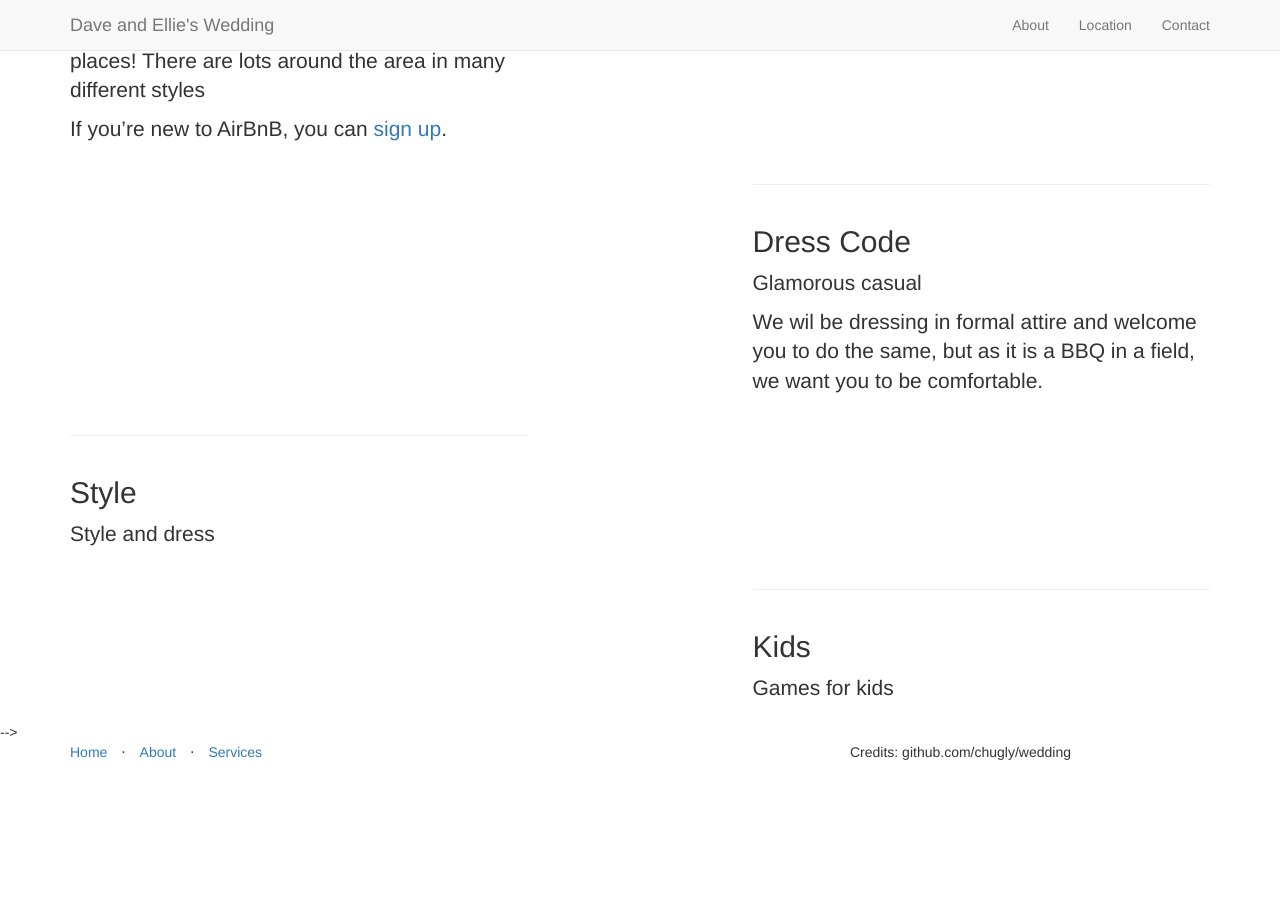
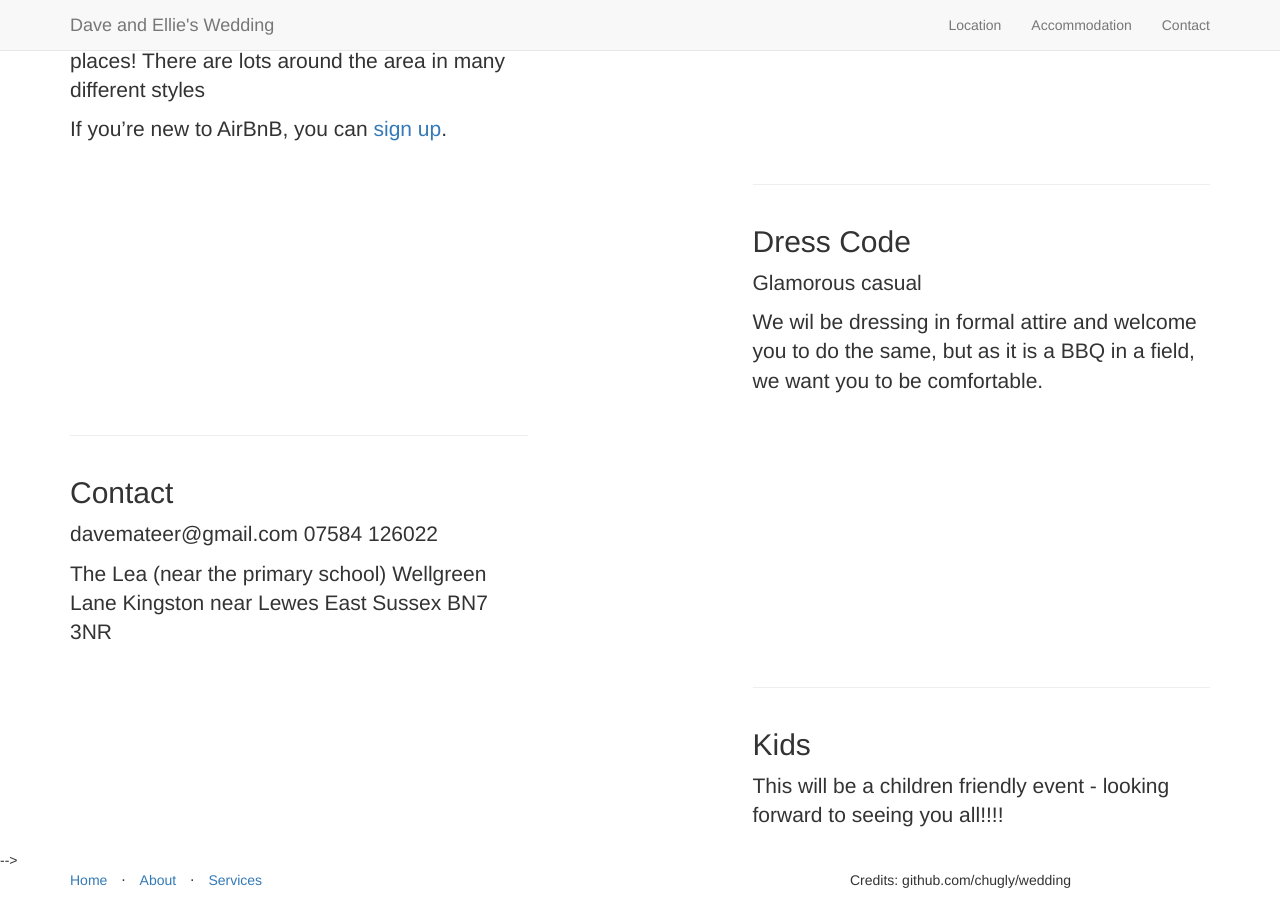
Before and after one commit to djhmateer/daveellie, a Jekyll site: the page built from _posts/2014-09-22-services-4.markdown, in a window 1280 px wide and 900 px high, scrolled down 2211 px. Built offline with Jekyll 4.4.1, drawn with Linux system fonts in a browser that asks for light colours; nearby versions of some CDN libraries; library files that are not in the unit come from our copies; before the commit the page ends 2983 px from its top, so only the background shows below that.

Commit message:
auto commit

```diff
--- a/_includes/header.html
+++ b/_includes/header.html
@@ -15,10 +15,10 @@
         <div class="collapse navbar-collapse" id="bs-example-navbar-collapse-1">
             <ul class="nav navbar-nav navbar-right">
             	<li>
-                    <a class="page-scroll" href="#about">About</a>
+                    <a class="page-scroll" href="#saturday-18th-august-2018">Location</a>
                 </li>
                 <li>
-                    <a class="page-scroll" href="#location">Location</a>
+                    <a class="page-scroll" href="#accommodation">Accommodation</a>
                 </li>
                 <li>
                     <a class="page-scroll" href="#contact">Contact</a>
--- a/_posts/2014-09-21-services-1.markdown
+++ b/_posts/2014-09-21-services-1.markdown
@@ -5,7 +5,6 @@ category: Services
 title: Location and schedule
 description: |
 ---
-
 ### Saturday, 18th August 2018
 
 - 10:00 Ceremony in Southover Grange Registry Office, in the Evelyn Room. *We are sorry but due to the space we have to limit the number of guests invited to the ceremony.*
--- a/_posts/2014-09-22-services-2.markdown
+++ b/_posts/2014-09-22-services-2.markdown
@@ -2,10 +2,9 @@
 layout: default
 img: hill.jpg
 category: Services
-title: <i class="fa fa-bed" aria-hidden="true"></i> Accommodation
+title: <i id="accommodation" class="fa fa-bed" aria-hidden="true"></i> Accommodation
 description: |
 ---
-
 Kingston is a small village (1 pub) near the historical town of Lewes in East Sussex. There are a few AirBnB's and bed a breakfasts in Kingston, however we recommend you stay in Lewes (or Brighton) to explore some great places.
 
 It is a 10minute taxi ride (grab a taxi outside the station in Lewes) or an Uber, and it costs around £7 to get to Kingston Primary School (which is close to our house)
--- a/_posts/2014-09-22-services-4.markdown
+++ b/_posts/2014-09-22-services-4.markdown
@@ -2,8 +2,15 @@
 layout: default
 img: mountain.jpg
 category: Services
-title: Style
+title: <div id="contact"></div>Contact
 description: |
 ---
 
-Style and dress
+davemateer@gmail.com
+07584 126022
+
+The Lea (near the primary school)
+Wellgreen Lane
+Kingston near Lewes
+East Sussex
+BN7 3NR
--- a/_posts/2014-09-22-services-5.markdown
+++ b/_posts/2014-09-22-services-5.markdown
@@ -6,4 +6,4 @@ title: Kids
 description: |
 ---
 
-Games for kids
+This will be a children friendly event - looking forward to seeing you all!!!!
```
Also changed, not shown: 8 other files.
